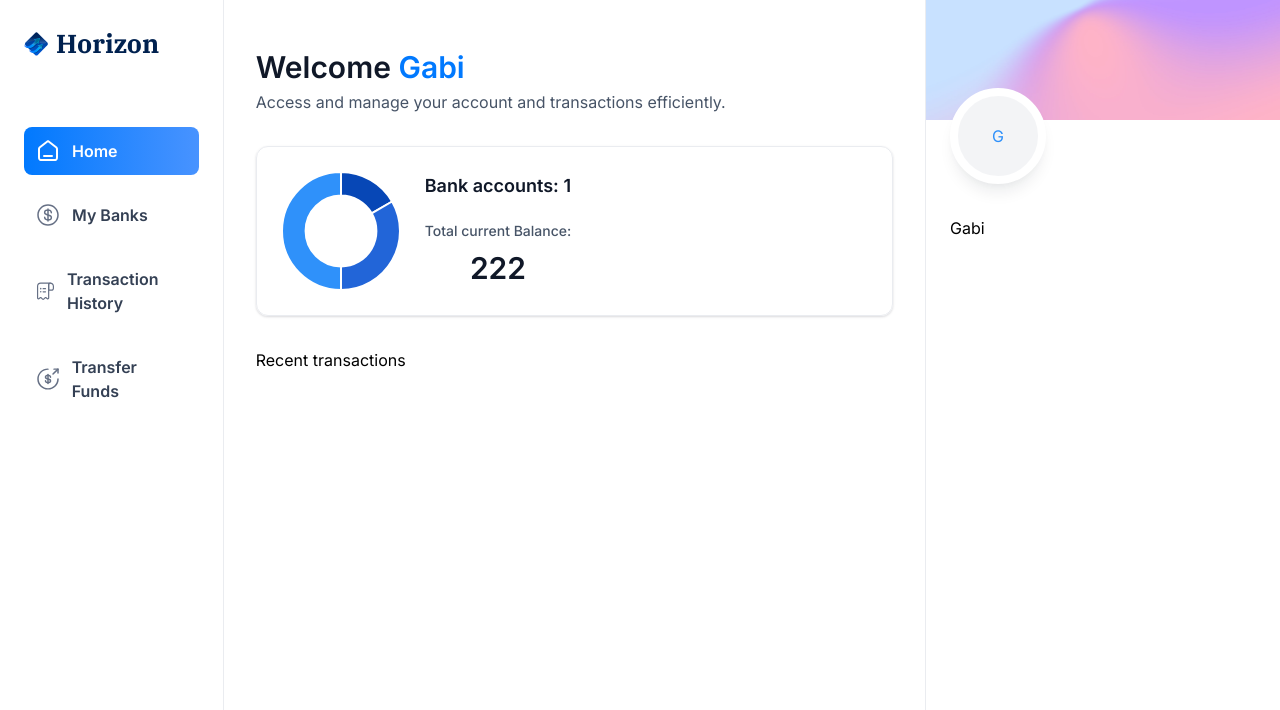
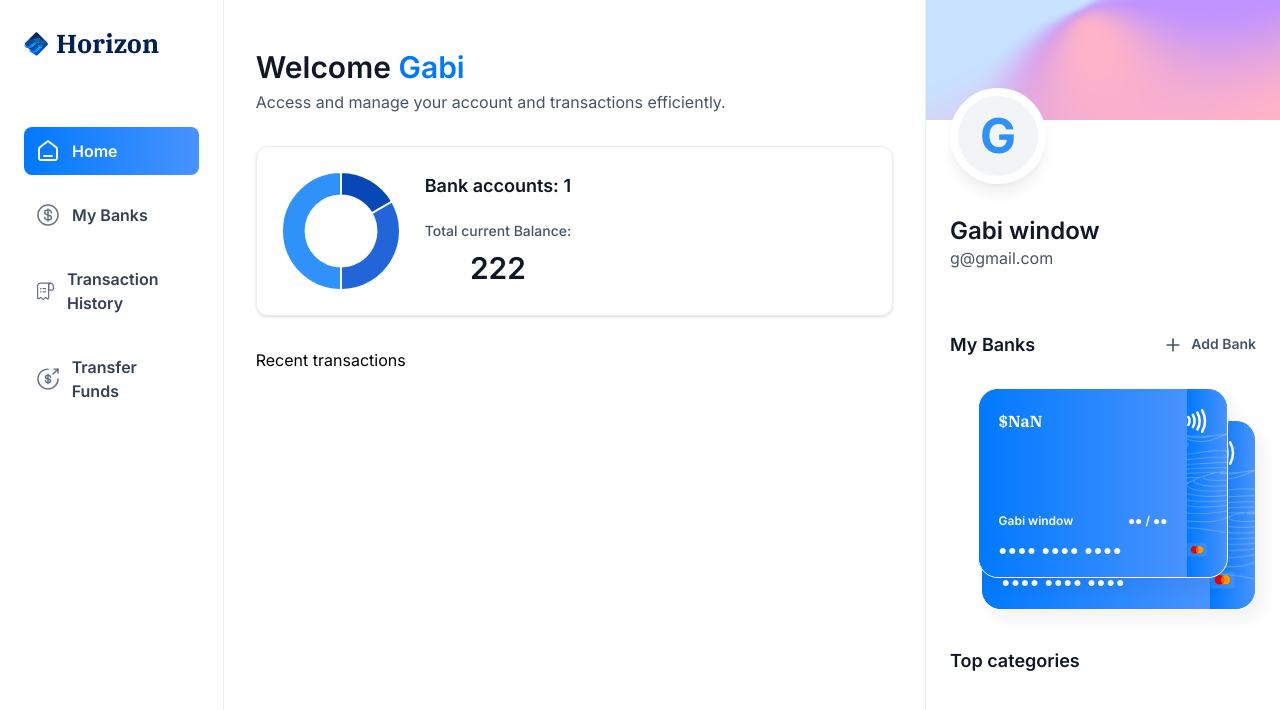
Before and after one commit to gabyesca27/bankwallet, a Next.js app: page / in a window 1280 px wide. Shown: the top 710 px of the page. Built offline with nearby package versions, Linux system fonts and the light colour scheme.

Commit message:
cards display

```diff
--- a/app/(root)/page.tsx
+++ b/app/(root)/page.tsx
@@ -5,9 +5,9 @@ import TotalBalanceBox from "../components/TotalBalanceBox";
 import RightSidebar from "../components/RightSidebar";
 
 const Home = () => {
-  const loggedIn = { firstName: "Gabi" };
-  const transactions = []; // o el objeto que necesites
-  const banks = [];        // o el objeto que necesites
+  const loggedIn = { firstName: "Gabi", lastName:"window", email:"g@gmail.com"};
+  const transactions = [];
+  const banks = [];
 
   return (
     <section className="home">
@@ -33,7 +33,7 @@ const Home = () => {
       <RightSidebar
         user={loggedIn}
         transactions={transactions}
-        banks={banks}
+        banks={[{}, {}]}
       />
     </section>
   );
--- /dev/null
+++ b/app/components/BankCard.tsx
@@ -0,0 +1,69 @@
+import { formatAmount } from '@/lib/utils'
+import Image from 'next/image'
+import Link from 'next/link'
+import React from 'react'
+import Copy from './Copy'
+
+
+const BankCard = ({ account, userName, showBalance = true }: CreditCardProps) => {
+
+  console.log(account);
+  return (
+    <div className="flex flex-col">
+      <Link href={`/transaction-history/?id=${account.appwriteItemId}`} className="bank-card">
+        <div className="bank-card_content">
+          <div>
+            <h1 className="text-16 font-semibold text-white">
+              {account.name}
+            </h1>
+            <p className="font-ibm-plex-serif font-black text-white">
+              {formatAmount(account.currentBalance)}
+            </p>
+          </div>
+
+          <article className="flex flex-col gap-2">
+            <div className="flex justify-between">
+              <h1 className="text-12 font-semibold text-white">
+                {userName}
+              </h1>
+              <h2 className="text-12 font-semibold text-white">
+              ●● / ●●
+              </h2>
+            </div>
+            <p className="text-14 font-semibold tracking-[1.1px] text-white">
+              ●●●● ●●●● ●●●● <span className="text-16">{account?.mask}</span>
+            </p>
+          </article>
+        </div>
+
+        <div className="bank-card_icon">
+          <Image
+            src="/icons/Paypass.svg"
+            width={20}
+            height={24}
+            alt="pay"
+          />
+          <Image
+            src="/icons/mastercard.svg"
+            width={45}
+            height={32}
+            alt="mastercard"
+            className="ml-5"
+          />
+        </div>
+
+        <Image
+          src="/icons/lines.png"
+          width={316}
+          height={190}
+          alt="lines"
+          className="absolute top-0 left-0"
+        />
+      </Link>
+
+      {showBalance && <Copy title={account?.sharableId} />}
+    </div>
+  )
+}
+
+export default BankCard
--- /dev/null
+++ b/app/components/Category.tsx
@@ -0,0 +1,38 @@
+import Image from "next/image";
+
+import { topCategoryStyles } from "@/constants";
+import { cn } from "@/lib/utils";
+
+import { Progress } from "./ui/progress";
+
+const Category = ({ category }: CategoryProps) => {
+  const {
+    bg,
+    circleBg,
+    text: { main, count },
+    progress: { bg: progressBg, indicator },
+    icon,
+  } = topCategoryStyles[category.name as keyof typeof topCategoryStyles] ||
+  topCategoryStyles.default;
+
+  return (
+    <div className={cn("gap-[18px] flex p-4 rounded-xl", bg)}>
+      <figure className={cn("flex-center size-10 rounded-full", circleBg)}>
+        <Image src={icon} width={20} height={20} alt={category.name} />
+      </figure>
+      <div className="flex w-full flex-1 flex-col gap-2">
+        <div className="text-14 flex justify-between">
+          <h2 className={cn("font-medium", main)}>{category.name}</h2>
+          <h3 className={cn("font-normal", count)}>{category.count}</h3>
+        </div>
+        <Progress
+          value={(category.count / category.totalCount) * 100}
+          className={cn("h-2 w-full", progressBg)}
+          indicatorClassName={cn("h-2 w-full", indicator)}
+        />
+      </div>
+    </div>
+  );
+};
+
+export default Category;
--- /dev/null
+++ b/app/components/Copy.tsx
@@ -0,0 +1,65 @@
+"use client";
+import { useState } from "react";
+
+import { Button } from "./ui/button";
+
+const Copy = ({ title }: { title: string }) => {
+  const [hasCopied, setHasCopied] = useState(false);
+
+  const copyToClipboard = () => {
+    navigator.clipboard.writeText(title);
+    setHasCopied(true);
+
+    setTimeout(() => {
+      setHasCopied(false);
+    }, 2000);
+  };
+
+  return (
+    <Button
+      data-state="closed"
+      className="mt-3 flex max-w-[320px] gap-4"
+      variant="secondary"
+      onClick={copyToClipboard}
+    >
+      <p className="line-clamp-1 w-full max-w-full text-xs font-medium text-black-2">
+        {title} test
+      </p>
+
+      {!hasCopied ? (
+        <svg
+          xmlns="http://www.w3.org/2000/svg"
+          width="24"
+          height="24"
+          viewBox="0 0 24 24"
+          fill="none"
+          stroke="currentColor"
+          stroke-width="2"
+          stroke-linecap="round"
+          stroke-linejoin="round"
+          className="mr-2 size-4"
+        >
+          <rect width="14" height="14" x="8" y="8" rx="2" ry="2"></rect>
+          <path d="M4 16c-1.1 0-2-.9-2-2V4c0-1.1.9-2 2-2h10c1.1 0 2 .9 2 2"></path>
+        </svg>
+      ) : (
+        <svg
+          xmlns="http://www.w3.org/2000/svg"
+          width="24"
+          height="24"
+          viewBox="0 0 24 24"
+          fill="none"
+          stroke="currentColor"
+          stroke-width="2"
+          stroke-linecap="round"
+          stroke-linejoin="round"
+          className="mr-2 size-4"
+        >
+          <polyline points="20 6 9 17 4 12"></polyline>
+        </svg>
+      )}
+    </Button>
+  );
+};
+
+export default Copy;
--- a/app/components/RightSidebar.tsx
+++ b/app/components/RightSidebar.tsx
@@ -1,27 +1,86 @@
-'use client'
-import React from "react";
+import Image from 'next/image'
+import Link from 'next/link'
+import React from 'react'
 
-const RightSidebar = ({ user, transactions, banks }:
-     RightSidebarProps) => {
+import { countTransactionCategories } from '@/lib/utils'
+import Category from './Category'
+import BankCard from './BankCard'
+
+
+const RightSidebar = ({ user, transactions, banks }: RightSidebarProps) => {
+  const categories: CategoryCount[] = countTransactionCategories(transactions);
+
   return (
     <aside className="right-sidebar">
       <section className="flex flex-col pb-8">
-        <div className="profile-banner"/>
+        <div className="profile-banner" />
         <div className="profile">
           <div className="profile-img">
-            <span className="tect-5cl font-bols text-blue-500">
-                {user.firstName[0]}
-            </span>
+            <span className="text-5xl font-bold text-blue-500">{user.firstName[0]}</span>
           </div>
+
           <div className="profile-details">
-            <h1>
+            <h1 className='profile-name'>
               {user.firstName} {user.lastName}
             </h1>
+            <p className="profile-email">
+              {user.email}
+            </p>
+          </div>
+        </div>
+      </section>
+
+      <section className="banks">
+        <div className="flex w-full justify-between">
+          <h2 className="header-2">My Banks</h2>
+          <Link href="/" className="flex gap-2">
+            <Image
+               src="/icons/plus.svg"
+              width={20}
+              height={20}
+              alt="plus"
+            />
+            <h2 className="text-14 font-semibold text-gray-600">
+              Add Bank
+            </h2>
+          </Link>
+        </div>
+
+        {banks?.length > 0 && (
+          <div className="relative flex flex-1 flex-col items-center justify-center gap-5">
+            <div className='relative z-10'>
+              <BankCard
+                key={banks[0].$id}
+                account={banks[0]}
+                userName={`${user.firstName} ${user.lastName}`}
+                showBalance={false}
+              />
+            </div>
+            {banks[1] && (
+              <div className="absolute right-0 top-8 z-0 w-[90%]">
+                <BankCard
+                  key={banks[1].$id}
+                  account={banks[1]}
+                  userName={`${user.firstName} ${user.lastName}`}
+                  showBalance={false}
+                />
+              </div>
+            )}
+          </div>
+        )}
+
+        <div className="mt-10 flex flex-1 flex-col gap-6">
+          <h2 className="header-2">Top categories</h2>
+
+          <div className='space-y-5'>
+            {categories.map((category, index) => (
+              <Category key={category.name} category={category} />
+            ))}
           </div>
         </div>
       </section>
     </aside>
   )
-};
+}
 
-export default RightSidebar;
+export default RightSidebar
--- /dev/null
+++ b/app/components/ui/button.tsx
@@ -0,0 +1,56 @@
+import * as React from "react"
+import { Slot } from "@radix-ui/react-slot"
+import { cva, type VariantProps } from "class-variance-authority"
+
+import { cn } from "@/lib/utils"
+
+const buttonVariants = cva(
+  "inline-flex items-center justify-center whitespace-nowrap rounded-md text-sm font-medium ring-offset-background transition-colors focus-visible:outline-none focus-visible:ring-2 focus-visible:ring-ring focus-visible:ring-offset-2 disabled:pointer-events-none disabled:opacity-50",
+  {
+    variants: {
+      variant: {
+        default: "bg-primary text-primary-foreground hover:bg-primary/90",
+        destructive:
+          "bg-destructive text-destructive-foreground hover:bg-destructive/90",
+        outline:
+          "border border-input bg-background hover:bg-accent hover:text-accent-foreground",
+        secondary:
+          "bg-secondary text-secondary-foreground hover:bg-secondary/80",
+        ghost: "hover:bg-accent hover:text-accent-foreground",
+        link: "text-primary underline-offset-4 hover:underline",
+      },
+      size: {
+        default: "h-10 px-4 py-2",
+        sm: "h-9 rounded-md px-3",
+        lg: "h-11 rounded-md px-8",
+        icon: "h-10 w-10",
+      },
+    },
+    defaultVariants: {
+      variant: "default",
+      size: "default",
+    },
+  }
+)
+
+export interface ButtonProps
+  extends React.ButtonHTMLAttributes<HTMLButtonElement>,
+    VariantProps<typeof buttonVariants> {
+  asChild?: boolean
+}
+
+const Button = React.forwardRef<HTMLButtonElement, ButtonProps>(
+  ({ className, variant, size, asChild = false, ...props }, ref) => {
+    const Comp = asChild ? Slot : "button"
+    return (
+      <Comp
+        className={cn(buttonVariants({ variant, size, className }))}
+        ref={ref}
+        {...props}
+      />
+    )
+  }
+)
+Button.displayName = "Button"
+
+export { Button, buttonVariants }
--- /dev/null
+++ b/app/components/ui/progress.tsx
@@ -0,0 +1,28 @@
+"use client"
+
+import * as React from "react"
+import * as ProgressPrimitive from "@radix-ui/react-progress"
+
+import { cn } from "@/lib/utils"
+
+const Progress = React.forwardRef<
+  React.ElementRef<typeof ProgressPrimitive.Root>,
+  React.ComponentPropsWithoutRef<typeof ProgressPrimitive.Root>
+>(({ indicatorClassName, className, value, ...props }, ref) => (
+  <ProgressPrimitive.Root
+    ref={ref}
+    className={cn(
+      "relative h-4 w-full overflow-hidden rounded-full bg-secondary",
+      className
+    )}
+    {...props}
+  >
+    <ProgressPrimitive.Indicator
+      className={cn('h-full w-full flex-1 bg-primary transition-all', indicatorClassName)}
+      style={{ transform: `translateX(-${100 - (value || 0)}%)` }}
+    />
+  </ProgressPrimitive.Root>
+))
+Progress.displayName = ProgressPrimitive.Root.displayName
+
+export { Progress }
```
Lines whose indentation alone changed are shown as unchanged.
